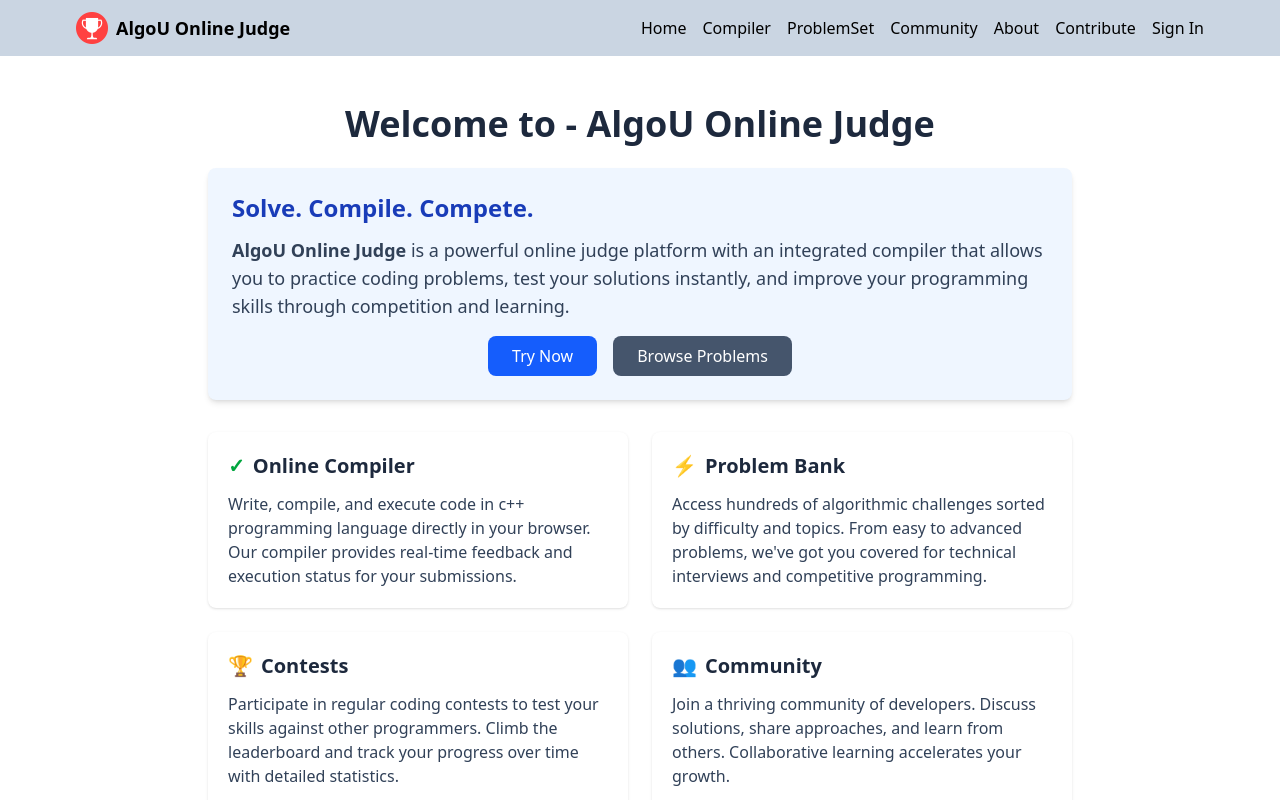
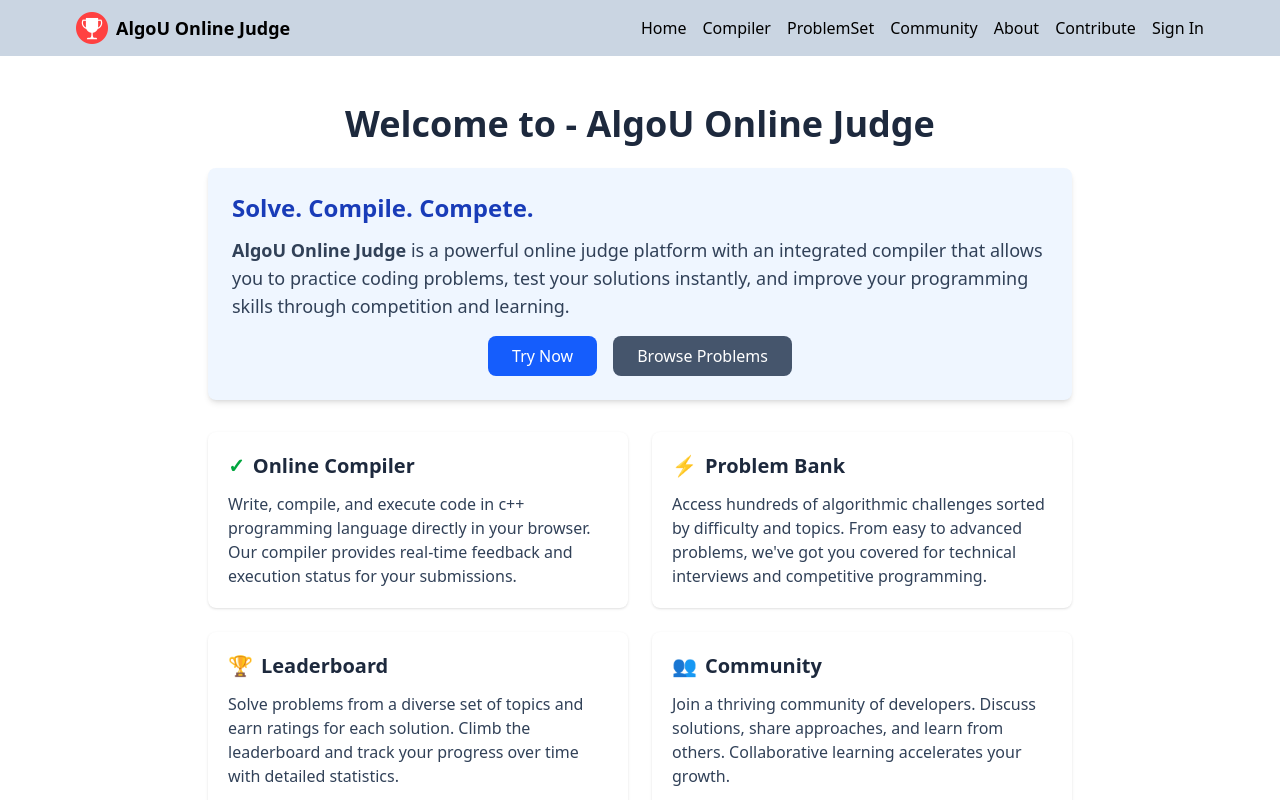
Before and after one commit to 01prakash-aditya/online-judge, a React (Vite) app in the folder client/: page / in a window 1280 px wide. Shown: the top 800 px of the page. Built offline with nearby package versions, Linux system fonts and the light colour scheme; no server answers.

Commit message:
Home page changes

```diff
--- a/client/src/pages/Home.jsx
+++ b/client/src/pages/Home.jsx
@@ -55,10 +55,10 @@ export default function Home() {
 
         <div className='bg-white p-5 rounded-lg shadow'>
           <h3 className='text-xl font-semibold mb-3 text-slate-800'>
-            <span className='text-orange-600 mr-2'>🏆</span>Contests
+            <span className='text-orange-600 mr-2'>🏆</span>Leaderboard
           </h3>
           <p className='text-slate-700'>
-            Participate in regular coding contests to test your skills against other programmers.
+            Solve problems from a diverse set of topics and earn ratings for each solution.
             Climb the leaderboard and track your progress over time with detailed statistics.
           </p>
         </div>
```
